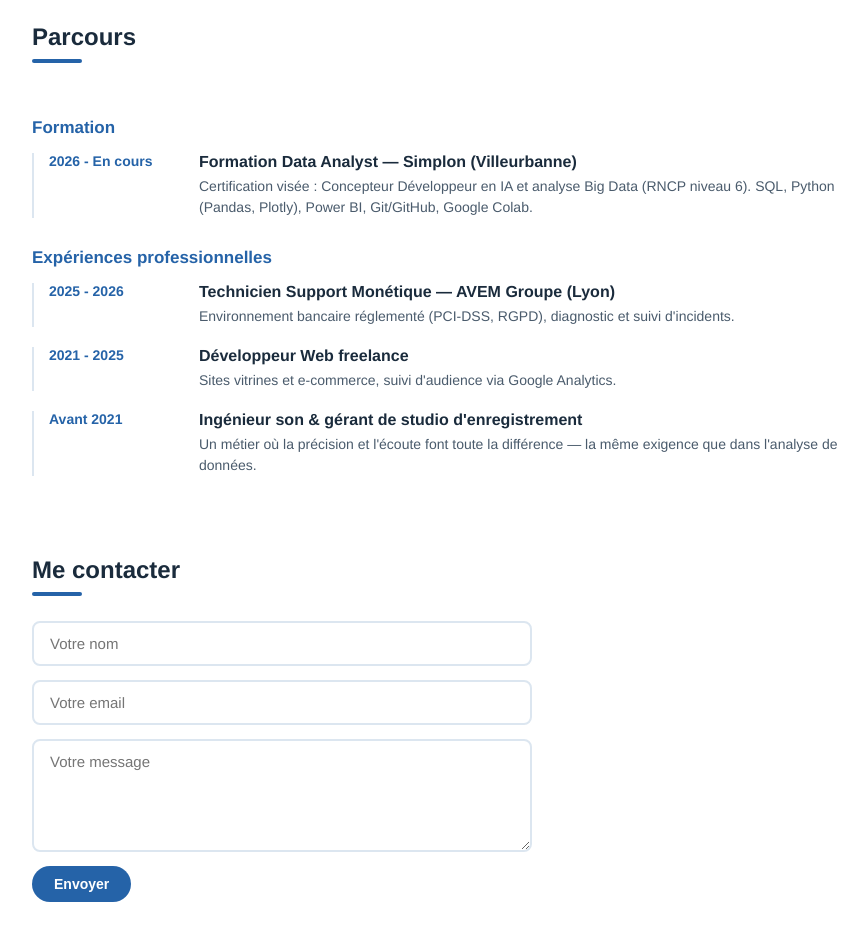
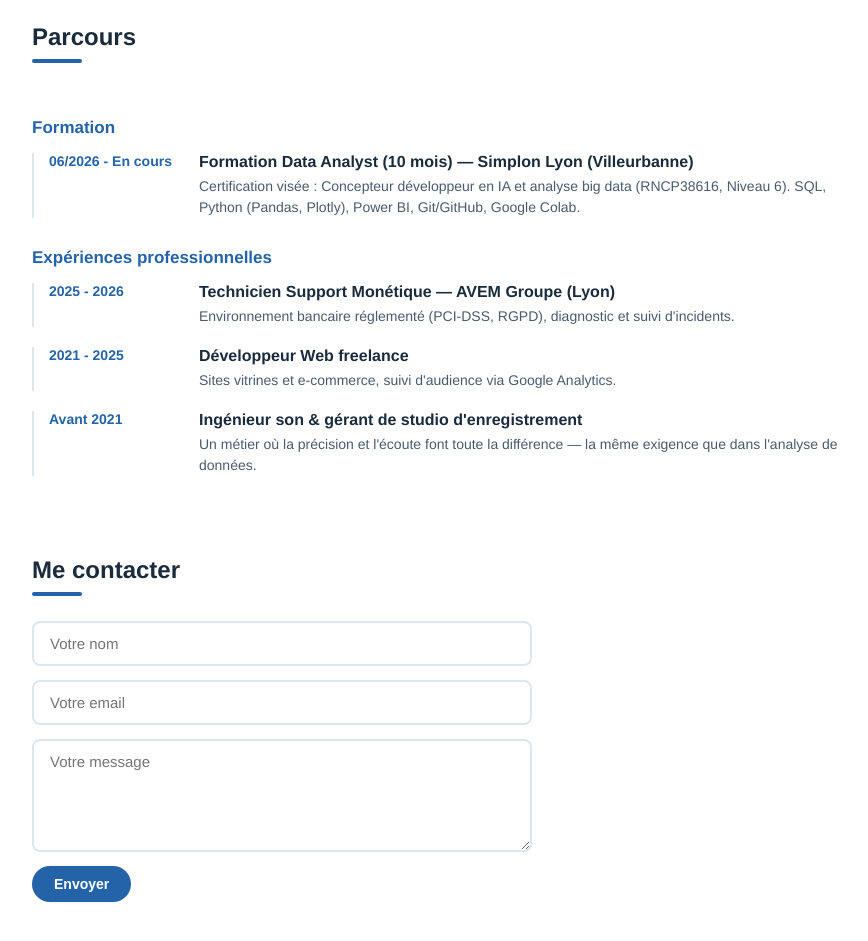
Before and after one commit to loicbonicontact-gif/loicbonicontact-gif.github.io, a plain HTML site: page index.html in a window 1280 px wide. Shown: the part 1164-2105 px from the top of the page, without its empty margins (198-1066 px from the left). Drawn offline with Linux system fonts and the light colour scheme.

Commit message:
feat: copie la formation Data Analyst (Simplon) dans le parcours

```diff
--- a/index.html
+++ b/index.html
@@ -83,10 +83,10 @@
 
         <h3 class="parcours-subtitle">Formation</h3>
         <div class="timeline-item">
-            <span class="timeline-date">2026 - En cours</span>
+            <span class="timeline-date">06/2026 - En cours</span>
             <div>
-                <strong>Formation Data Analyst — Simplon (Villeurbanne)</strong>
-                <p>Certification visée : Concepteur Développeur en IA et analyse Big Data (RNCP niveau 6). SQL, Python (Pandas, Plotly), Power BI, Git/GitHub, Google Colab.</p>
+                <strong>Formation Data Analyst (10 mois) — Simplon Lyon (Villeurbanne)</strong>
+                <p>Certification visée : Concepteur développeur en IA et analyse big data (RNCP38616, Niveau 6). SQL, Python (Pandas, Plotly), Power BI, Git/GitHub, Google Colab.</p>
             </div>
         </div>
 
```
